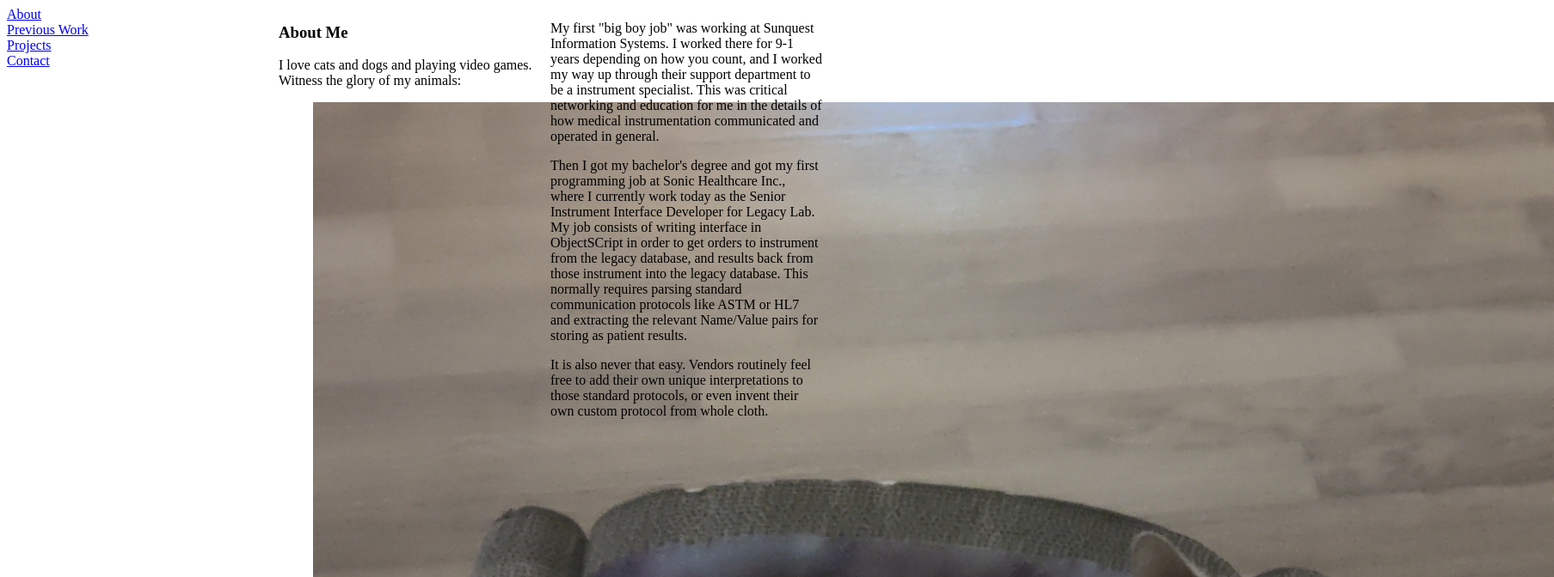
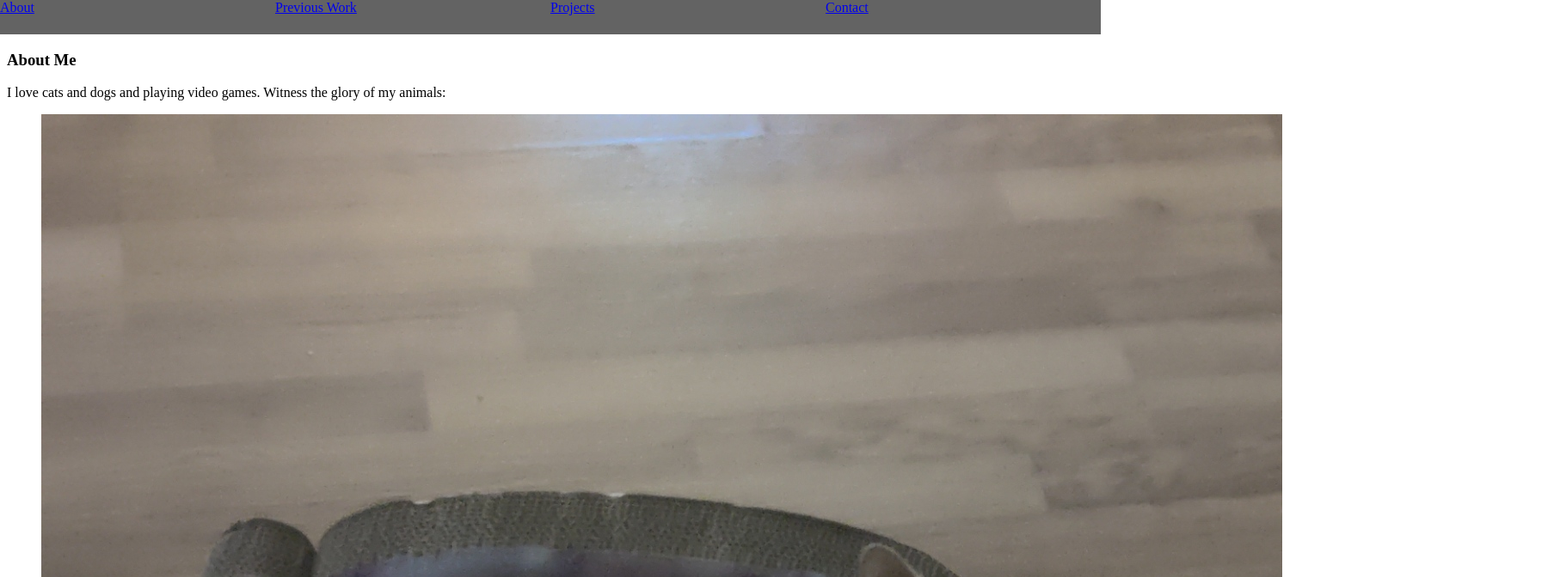
Before and after one commit to metalflow/CS563_Final_Project, a plain HTML site: page index.html in a window 1280 px wide. Shown: the top 672 px of the page at 86% size, 1807 px wide, since content can reach past the window. Drawn offline with Linux system fonts and the light colour scheme.

Commit message:
corrected the CSS.  Need to apply formatting CSS to actual content next

```diff
--- a/FinalProject.css
+++ b/FinalProject.css
@@ -1,12 +1,30 @@
-/* Grid Container 2 */
-.body-grid-container {
-  display: grid;
-  height: 400px;
-  grid-template-columns: 25% 25% 25% 25%;
-  grid-template-rows: repeat(5, 1fr);
+:root {
+  --darkviolet: #9400d3;
+  --maroon: #800000;
+  --darkgolden: #8f6805;
+  --darkgray: #636363;
 }
 
-.body-grid-container .body-grid-About {
+.Body {
+  margin-top: 40px;
+}
+
+.NavBar {
+  display: grid;
+  position: fixed;
+  top: 0;
+  left: 0;
+  width: 100%;
+  height: 40px;
+  background-color: var(--darkgray);
+  grid-template-columns: repeat(4, 25%);
+  opacity: 1;
+  z-index: 1000;
+}
+
+.Main {
+  position: absolute;
+  width: 100%;
 }
 
 @media (max-width: 415px) {
--- a/index.html
+++ b/index.html
@@ -7,14 +7,17 @@
     <title>CS 563 Winter Session 2026 Final Project for Cole Risch</title>
     <link rel="stylesheet" href="FinalProject.css" />
   </head>
-  <body class="body-grid-container">
-    <div class="body-grid-NavBar">
-      <div id="NavAbout"><a href="#">About</a></div>
-      <div id="NavPrevious Work"><a href="#">Previous Work</a></div>
-      <div id="NavProjects"><a href="#">Projects</a></div>
-      <div id="NavContact"><a href="#">Contact</a></div>
+  <body class="Body">
+    <div class="NavBar">
+      <div class="NavAbout"><a href="#">About</a></div>
+      <div class="NavPrevious Work">
+        <a href="#">Previous Work</a>
       </div>
-    <div class="body-grid-About">
+      <div class="NavProjects"><a href="#">Projects</a></div>
+      <div class="NavContact"><a href="#">Contact</a></div>
+    </div>
+    <div class="Main">
+      <div class="About">
         <h3>About Me</h3>
         <p>
           I love cats and dogs and playing video games. Witness the glory of my
@@ -42,20 +45,21 @@
         </ul>
         <p>
           I also collect skills like they're pokemon. If I spend too long not
-        learnign anything new, I get bored and start taking colege courses. That
-        how I ended up at Portland State University working on my Master's
-        Degeree. I am only 9 credits or so away from completing my Master's, but
-        that will take longer than you'd expect since I only take one calss a
-        quarter.
+          learnign anything new, I get bored and start taking colege courses.
+          That how I ended up at Portland State University working on my
+          Master's Degeree. I am only 9 credits or so away from completing my
+          Master's, but that will take longer than you'd expect since I only
+          take one calss a quarter.
         </p>
       </div>
-    <div id="Previous_Work">
+      <div class="PreviousWork">
+        <h3>Previous Work</h3>
         <p>
           My first "big boy job" was working at Sunquest Information Systems. I
           worked there for 9-1 years depending on how you count, and I worked my
           way up through their support department to be a instrument specialist.
-        This was critical networking and education for me in the details of how
-        medical instrumentation communicated and operated in general.
+          This was critical networking and education for me in the details of
+          how medical instrumentation communicated and operated in general.
         </p>
         <p>
           Then I got my bachelor's degree and got my first programming job at
@@ -68,12 +72,13 @@
           Name/Value pairs for storing as patient results.
         </p>
         <p>
-        It is also never that easy. Vendors routinely feel free to add their own
-        unique interpretations to those standard protocols, or even invent their
-        own custom protocol from whole cloth.
+          It is also never that easy. Vendors routinely feel free to add their
+          own unique interpretations to those standard protocols, or even invent
+          their own custom protocol from whole cloth.
         </p>
       </div>
-    <div id="Projects">
+      <div class="Projects">
+        <h3>Projects</h3>
         <div id="Rust">
           <div id="Solar_System_Model"></div>
         </div>
@@ -83,9 +88,12 @@
           <div id="8_Queens_Solver"></div>
         </div>
       </div>
-    <div id="Contact">
-      Cole Risch Based out of Washington State Remote Work preferred contact via
+      <div class="Contact">
+        <h3>Contact</h3>
+        Cole Risch Based out of Washington State Remote Work preferred contact
+        via
         <a href="mailto:metal.flow@gmail.com">email</a> only
+      </div>
     </div>
   </body>
 </html>
```
Also changed, not shown: journal.md (+7 -0 lines). Lines whose indentation alone changed are shown as unchanged.
